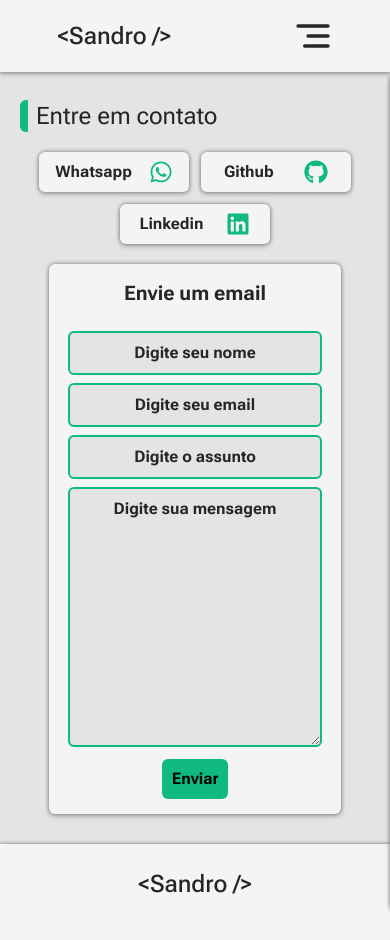
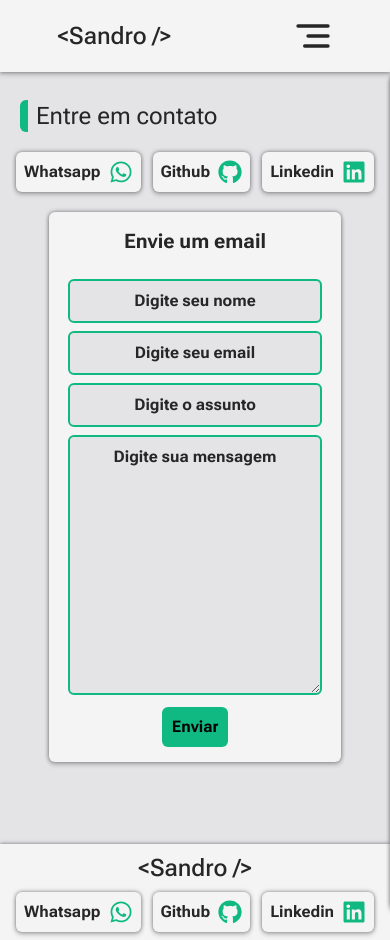
Before and after one commit to SandroFernandesRosal/my-portfolio-next, a Next.js app: page /contato in a window 390 px wide. Built offline with nearby package versions, Linux system fonts and the light colour scheme; a web font is replaced by a local one.

Commit message:
style: mudança no tamanho dos botões, pra ser mais responsivos

```diff
--- a/src/components/contato.tsx
+++ b/src/components/contato.tsx
@@ -67,7 +67,7 @@ export default function Contato() {
         ref={form}
         onSubmit={onSubmit}
         name="form"
-        className="flex flex-col w-[75%] max-w-[500px] rounded-md p-[15px]  bg-bglight dark:bg-bgdark shadow-shadowlight dark:shadow-shadowdark"
+        className="flex flex-col w-[75%] max-w-[500px] rounded-md p-[15px]  bg-bglight dark:bg-bgdark shadow-shadowlight dark:shadow-shadowdark mt-5"
       >
         <h1 className="text-center text-xl mb-5 font-bold">Envie um email</h1>
         <input
--- a/src/components/footer.tsx
+++ b/src/components/footer.tsx
@@ -1,15 +1,17 @@
 import Link from 'next/link'
+import Socials from './socials'
 
 export default function Footer() {
   return (
     <footer className="flex flex-col justify-center items-center">
-      <div className="shadow-shadowlight dark:shadow-shadowdark h-20 w-full flex flex-col justify-center items-center">
+      <div className="shadow-shadowlight dark:shadow-shadowdark py-2 min-h-24 w-full flex flex-col justify-around items-center">
         <Link
           href="/"
-          className="md:text-2xl text-xl font-extrabold py-5 hover:text-primary"
+          className="md:text-2xl text-xl font-extrabold  hover:text-primary mb-2"
         >
           <p className="text-2xl font-medium">&lt;Sandro &#47;&gt;</p>
         </Link>
+        <Socials />
       </div>
     </footer>
   )
--- a/src/components/socials.tsx
+++ b/src/components/socials.tsx
@@ -3,11 +3,11 @@ import Link from 'next/link'
 
 export default function Socials() {
   return (
-    <div className="flex gap-3 flex-wrap justify-center mb-5">
+    <div className="flex gap-3 flex-wrap justify-center">
       <Link
         href={'https://api.whatsapp.com/send?phone=5521969501614'}
         target="blank"
-        className="flex items-center justify-around w-[150px]  bg-bglight dark:bg-bgdark rounded-md  p-2  shadow-shadowlight dark:shadow-shadowdark font-bold"
+        className="flex items-center justify-around gap-2 md:gap-0 md:w-[150px]  bg-bglight dark:bg-bgdark rounded-md  p-2  shadow-shadowlight dark:shadow-shadowdark font-bold"
       >
         <span>Whatsapp</span> <FaWhatsapp className="text-2xl text-primary" />
       </Link>
@@ -15,7 +15,7 @@ export default function Socials() {
       <Link
         href={'https://github.com/SandroFernandesRosal'}
         target="blank"
-        className="flex items-center justify-around w-[150px]  bg-bglight dark:bg-bgdark rounded-md  p-2  shadow-shadowlight dark:shadow-shadowdark font-bold"
+        className="flex items-center justify-around gap-2 md:gap-0 md:w-[150px]  bg-bglight dark:bg-bgdark rounded-md  p-2  shadow-shadowlight dark:shadow-shadowdark font-bold"
       >
         <span>Github</span> <FaGithub className="text-2xl text-primary" />
       </Link>
@@ -23,7 +23,7 @@ export default function Socials() {
       <Link
         href={'https://www.linkedin.com/in/sandrofernandesrosal'}
         target="blank"
-        className="flex items-center justify-around w-[150px]  bg-bglight dark:bg-bgdark rounded-md  p-2  shadow-shadowlight dark:shadow-shadowdark font-bold"
+        className="flex items-center justify-around gap-2 md:gap-0 md:w-[150px]  bg-bglight dark:bg-bgdark rounded-md  p-2  shadow-shadowlight dark:shadow-shadowdark font-bold"
       >
         <span>Linkedin</span> <FaLinkedin className="text-2xl text-primary" />
       </Link>
```
